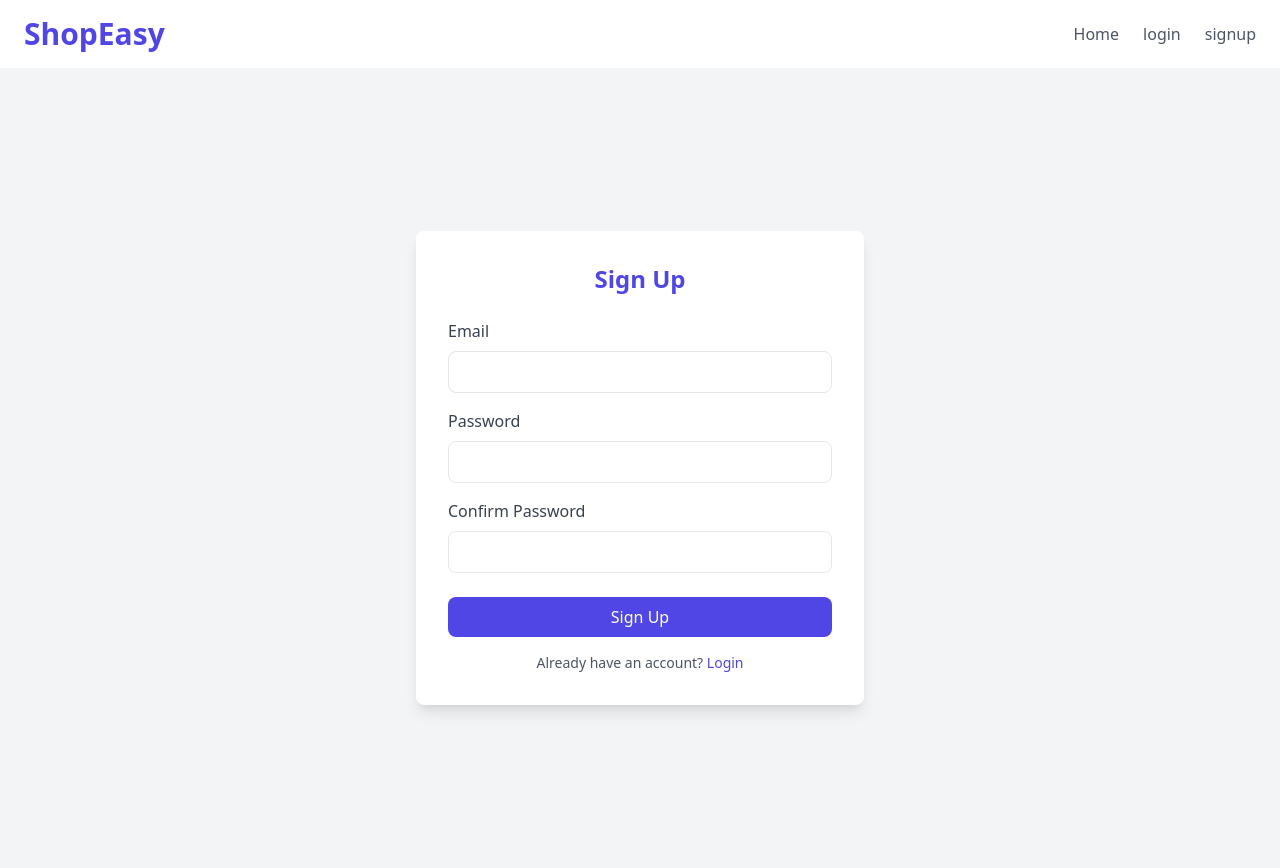
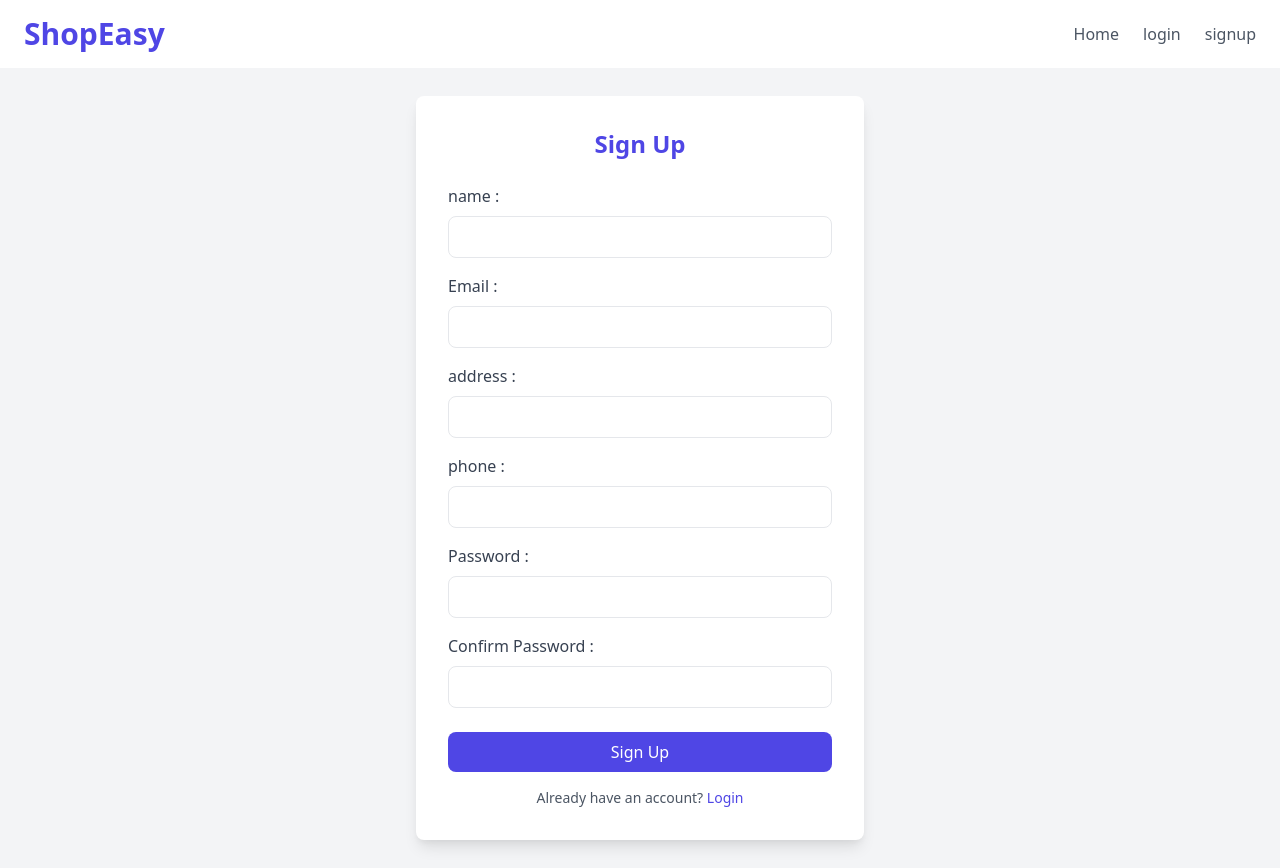
Before and after one commit to Qasdanovic/E-commerce, a React (Create React App) app in the folder client/: page /signup in a window 1280 px wide. Built offline with nearby package versions, Linux system fonts and the light colour scheme.

Commit message:
6- create sign up logic for add new user

```diff
--- a/client/src/MainPage.jsx
+++ b/client/src/MainPage.jsx
@@ -39,6 +39,25 @@ export default function MainPage() {
       {/* Categories Section */}
       <Category />
 
+       {/* Search Section */}
+       <div className="container mx-auto px-6 mt-8 text-center">
+          <input
+            type="text"
+            placeholder="Search products..."
+            className="border border-gray-300 rounded-md px-4 py-2 w-2/3 md:w-1/3"
+          />
+          <button
+            className="ml-4 bg-indigo-600 text-white px-4 py-2 rounded-md hover:bg-indigo-700"
+          >
+            Search
+          </button>
+          <button
+            className="ml-4 bg-red-500 text-white px-4 py-2 rounded-md hover:bg-red-700"
+          >
+            Reset
+          </button>
+        </div>
+
       {/* Featured Products Section */}
       <section className="py-16 bg-gray-100" id="products">
         <div className="container mx-auto px-6">
--- a/client/src/Products/ProductInfo.jsx
+++ b/client/src/Products/ProductInfo.jsx
@@ -22,16 +22,13 @@ const ProductInfo = () => {
         setQuantity(prev => prev + 1)
     }
 
-    /**
-     * -------------------------------------------------------------------------------
-     */
+    //useEffect for update price ------------------------------------------------------
     useEffect(() => {
         setFinalPrice(product.price)
         setFinalPrice(parseFloat(product.price * quantity))
-    }, [quantity, finalPrice])
-    /**
-     * -------------------------------------------------------------------------------
-     */
+    }, [product.price, quantity])
+    //  -------------------------------------------------------------------------------
+
 
     /**
      * ---------------------------------------------------------------------------------
@@ -57,7 +54,7 @@ const ProductInfo = () => {
 
     <img src={product.images[0]} alt={product.title} className="w-full h-64 object-cover my-4 rounded" />
     <h1 className="text-2xl font-semibold text-gray-800 mb-2">{product.title}</h1>
-    <p className="text-lg text-gray-700 mb-4">{product.price}$</p>
+    <p className="text-lg text-gray-700 mb-4">{finalPrice}$</p>
     <p className="text-gray-600 mb-4">{product.description}</p>
 
     <div className="flex items-center mb-4">
--- a/client/src/connection/SignUp.jsx
+++ b/client/src/connection/SignUp.jsx
@@ -1,16 +1,130 @@
-import React, { useState } from 'react';
+import React, { useEffect, useState } from 'react';
 import { Link, useNavigate } from 'react-router-dom';
 import axios from 'axios';
 import Navbar from '../Navbar/Navbar';
+import { toast } from 'react-toastify';
 
 function SignupPage() {
+  const [name, setName] = useState('');
   const [email, setEmail] = useState('');
   const [password, setPassword] = useState('');
   const [confirmPassword, setConfirmPassword] = useState('');
+  const [phone, setPhone] = useState('');
+  const [address, setAddress] = useState('');
+  const [errors, setErrors] = useState({
+    name : '',
+    email : '',
+    password : '',
+    confirmPassword : '',
+    phone : '',
+    address : '',
+  });
+
+
+
+
   const navigate = useNavigate();
 
   const handleSignup = async (e) => {
     e.preventDefault();
+
+    setErrors({
+      name : '',
+      email : '',
+      password : '',
+      confirmPassword : '',
+      phone : '',
+      address : '',
+    })
+
+    let hasError = false;
+
+    if (!email || !name || !password || !confirmPassword || !phone || !address){
+      toast.error('all inputs are required !')
+      hasError = true
+    }
+
+    if (!name){
+      setErrors(prev => {
+        return {...prev , name : 'name is required'}
+      })
+      hasError = true
+    }
+
+    if (!email){
+      setErrors(prev => {
+        return {...prev , email : 'email is required!'}
+      })
+      hasError = true
+    }
+
+    if (!password){
+      setErrors(prev => {
+        return {...prev , password : 'password is required!'}
+      })
+      hasError = true
+    }
+
+    if (password && password.length < 6){
+      setErrors(prev => {
+        return {...prev , password : 'password must be 6 or more caracters!'}
+      })
+      hasError = true
+    }
+
+
+
+    if (!confirmPassword){
+      setErrors(prev => {
+        return {...prev , confirmPassword : 'you have to confirm password'}
+      })
+      hasError = true
+    }
+
+    if (password !== confirmPassword){
+      setErrors(prev => {
+        return {...prev , confirmPassword : 'both passwords not match!'}
+      })
+      hasError = true
+    }
+
+    if (!address){
+      setErrors(prev => {
+        return {...prev , address : 'address is required!'}
+      })
+      hasError = true
+    }
+
+    if (!phone){
+      setErrors(prev => {
+        return {...prev , phone : 'phone is required!'}
+      })
+      hasError = true
+    }
+
+    if (!hasError){
+      try {
+        const request = await axios.post(`http://localhost:8080/users/add`, {
+         name,
+         email,
+         password,
+         address,
+         phone
+       })
+
+       toast.success('you sign in succesfully, log in now')
+       setName('')
+       setEmail('')
+       setAddress('')
+       setPassword('')
+       setConfirmPassword('')
+       setPhone('')
+
+      } catch (error) {
+        toast.error(error.response.data.message)
+      }
+    }
+
 
   };
 
@@ -20,37 +134,66 @@ function SignupPage() {
       <div className="min-h-screen flex items-center justify-center bg-gray-100">
       <div className="w-full max-w-md bg-white p-8 shadow-lg rounded-lg">
         <h2 className="text-2xl font-semibold text-center text-indigo-600">Sign Up</h2>
-        {/* {error && <p className="text-red-500 text-center">{error}</p>} */}
         <form onSubmit={handleSignup} className="mt-6">
           <div>
-            <label className="block text-gray-700">Email</label>
+            <label className="block text-gray-700">name :</label>
+            <input
+              type="text"
+              className="w-full px-4 py-2 border rounded-lg mt-2 focus:outline-none focus:border-indigo-500"
+              value={name}
+              onChange={(e) => setName(e.target.value)}
+              />
+              { errors.name && <div style={{'color' : 'red'}}>{errors.name}</div>}
+          </div>
+          <div className="mt-4">
+            <label className="block text-gray-700">Email :</label>
             <input
               type="email"
               className="w-full px-4 py-2 border rounded-lg mt-2 focus:outline-none focus:border-indigo-500"
               value={email}
               onChange={(e) => setEmail(e.target.value)}
-              required
             />
+            { errors.email && <div style={{'color' : 'red'}}>{errors.email}</div>}
           </div>
           <div className="mt-4">
-            <label className="block text-gray-700">Password</label>
+            <label className="block text-gray-700">address :</label>
+            <input
+              type="text"
+              className="w-full px-4 py-2 border rounded-lg mt-2 focus:outline-none focus:border-indigo-500"
+              value={address}
+              onChange={(e) => setAddress(e.target.value)}
+            />
+            { errors.address && <div style={{'color' : 'red'}}>{errors.address}</div>}
+          </div>
+          <div className="mt-4">
+            <label className="block text-gray-700">phone :</label>
+            <input
+              type="text"
+              className="w-full px-4 py-2 border rounded-lg mt-2 focus:outline-none focus:border-indigo-500"
+              value={phone}
+              onChange={(e) => setPhone(e.target.value)}
+            />
+            { errors.phone && <div style={{'color' : 'red'}}>{errors.phone}</div>}
+          </div>
+          <div className="mt-4">
+            <label className="block text-gray-700">Password :</label>
             <input
               type="password"
               className="w-full px-4 py-2 border rounded-lg mt-2 focus:outline-none focus:border-indigo-500"
               value={password}
               onChange={(e) => setPassword(e.target.value)}
-              required
             />
+            {errors.password && <div style={{'color' : 'red'}}>{errors.password}</div>}
           </div>
           <div className="mt-4">
-            <label className="block text-gray-700">Confirm Password</label>
+            <label className="block text-gray-700">Confirm Password :</label>
             <input
               type="password"
               className="w-full px-4 py-2 border rounded-lg mt-2 focus:outline-none focus:border-indigo-500"
               value={confirmPassword}
               onChange={(e) => setConfirmPassword(e.target.value)}
-              required
             />
+            { errors.confirmPassword && <div style={{'color' : 'red'}}>{errors.confirmPassword}</div>}
           </div>
           <button
             type="submit"
```
